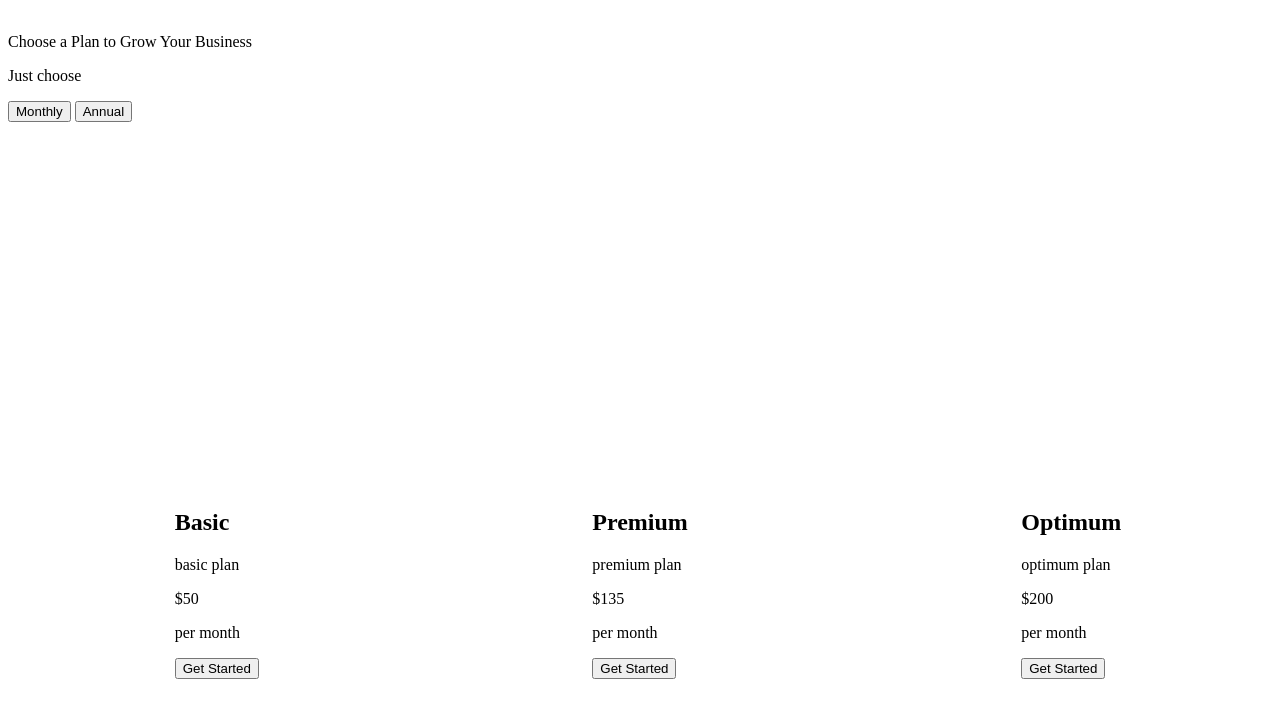
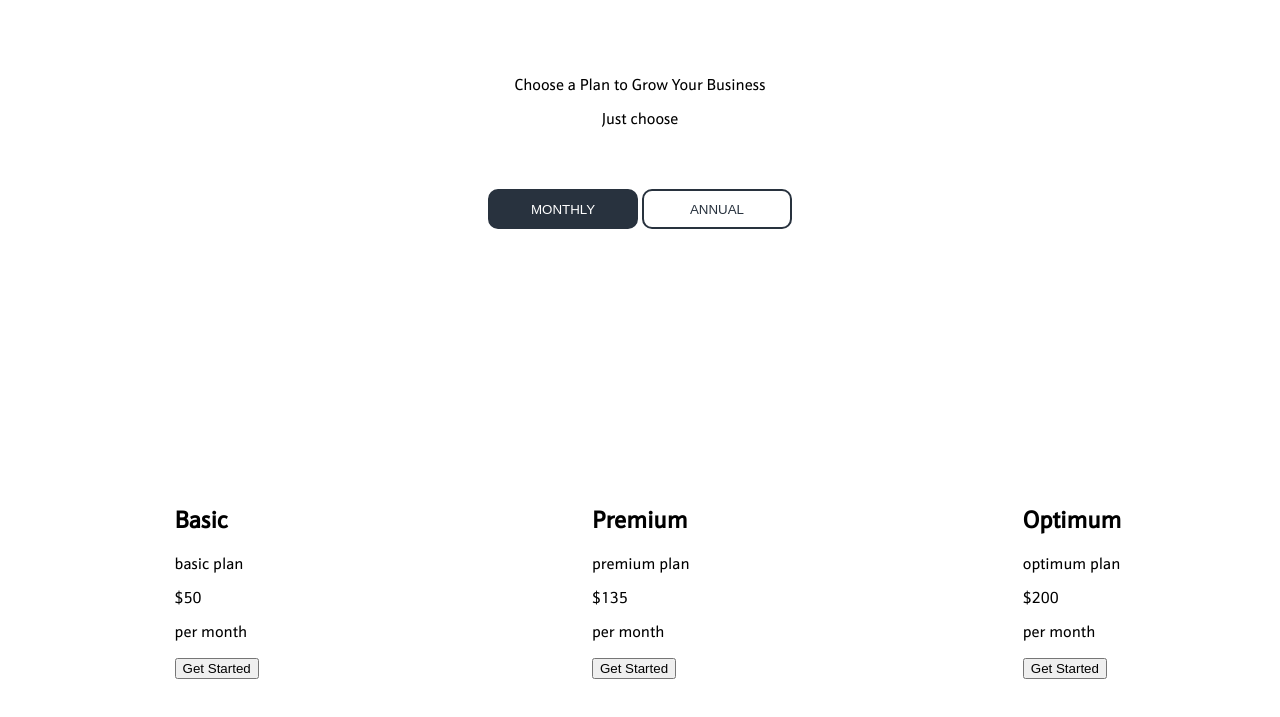
Before and after one commit to Samuelmenezes8/projetoinfinity, a plain HTML site: page index.html in a window 1280 px wide. Shown: the part 71-788 px from the top of the page. Drawn offline with Linux system fonts and the light colour scheme.

Commit message:
mais ajustes de estilização

```diff
--- a/index.html
+++ b/index.html
@@ -16,14 +16,18 @@
         <button class="col" id="start-free-trial"> START FREE TRIAL </button>
     </div>
 
-    <div class="row">
-        <p> Choose a Plan to Grow Your Business</p>
-        <p> Just choose </p>
+    <div class="row" id="middle">
+        <div id="p1">
+          <p> Choose a Plan to Grow Your Business</p>
+        </div>
+        <div id="p2">
+          <p> Just choose </p>
+        </div>
     </div>
 
-    <div class="row">
-        <button class="col">Monthly</button>
-        <button class="col">Annual</button>
+    <div class="row" id="plan-options">
+        <button class="col" id="monthly">MONTHLY</button>
+        <button class="col" id="annual">ANNUAL</button>
     </div>
 
     <div class="row" id="footer">
--- a/style.css
+++ b/style.css
@@ -10,6 +10,10 @@
     src: url('Schnebel\ Sans\ Pro.ttf') format('truetype');
     font-weight: normal;
     font-style: normal;
+}
+
+body {
+    font-family: 'SchenebelSans', sans-serif;
 }
 
 #header {
@@ -50,6 +54,41 @@
     margin-top: 20px;
 }
 
+#middle {
+    margin-top: 60px;
+    justify-content: center;
+}
+
+#p1, #p2 {
+    text-align: center;
+    justify-content: center;
+}
+
+#plan-options {
+    margin-top: 60px;
+    justify-content: center;
+    text-align: center;
+    justify-content: center;
+}
+
+#monthly {
+    color: rgb(255, 255, 255);
+    background-color: rgb(40, 50, 62);
+    border-radius: 10px;
+    border: 2px solid rgb(40, 50, 62);
+    width: 150px;
+    height: 40px;
+}
+
+#annual {
+    color: rgb(40, 50, 62);
+    background-color: rgb(255, 255, 255);
+    border-radius: 10px;
+    border: 2px solid rgb(40, 50, 62);
+    width: 150px;
+    height: 40px;
+}
+
 #footer {
     position: fixed;
     bottom: 0;
```
